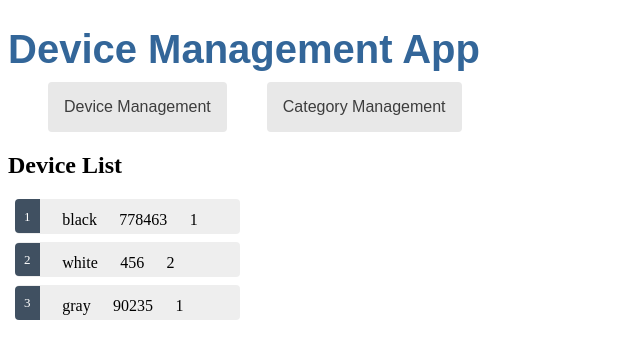
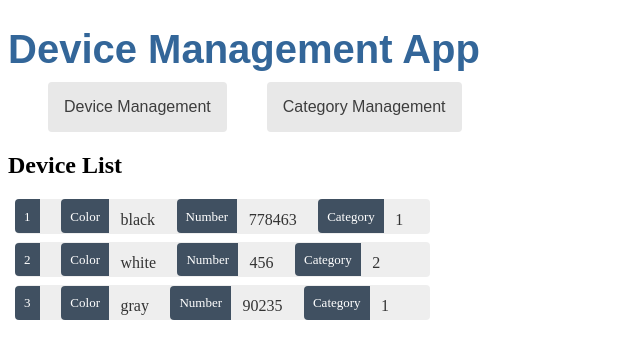
Before and after one commit to rafaelcamelo31/device-front, an Angular app: page /devices in a window 1280 px wide. Shown: the top 358 px of the page, without its empty margins (0-640 px from the left). Built offline with nearby package versions, Linux system fonts and the light colour scheme.

Commit message:
refactor devices component

```diff
--- a/src/app/devices/devices.component.css
+++ b/src/app/devices/devices.component.css
@@ -3,35 +3,39 @@
   margin: 0 0 2em 0;
   list-style-type: none;
   padding: 0;
-  width: 15em;
+  width: fit-content;
 }
 .devices li {
+  position: relative;
   cursor: pointer;
-  position: relative;
-  left: 0;
+}
+
+.devices li:hover {
+  left: 0.1em;
+}
+
+.devices a {
+  color: #333;
+  text-decoration: none;
   background-color: #eee;
   margin: 0.5em;
   padding: 0.3em 0;
   height: 1.6em;
   border-radius: 4px;
+  display: block;
+  width: 100%;
 }
-.devices li:hover {
+
+.devices a:hover {
   color: #2c3a41;
   background-color: #e6e6e6;
-  left: 0.1em;
 }
-.devices li.selected {
-  background-color: lightblue;
-  color: white;
+
+.devices a:active {
+  background-color: #525252;
+  color: #fafafa;
 }
-.devices li.selected:hover {
-  background-color: #505050;
-  color: white;
-}
-.devices li.selected:active {
-  background-color: black;
-  color: white;
-}
+
 .devices .badge {
   display: inline-block;
   font-size: small;
--- a/src/app/devices/devices.component.html
+++ b/src/app/devices/devices.component.html
@@ -1,15 +1,17 @@
 <h2>Device List</h2>
 <ul class="devices">
-  <li
-    *ngFor="let device of devices"
-    (click)="onSelect(device)"
-    [class.selected]="device === selectedDevice"
-  >
-    <span class="badge">{{ device.id }}</span>
-    <span class="item">{{ device.color }}</span>
-    <span class="item">{{ device.partNumber }}</span>
-    <span class="item">{{ device.categoryId }} </span>
+  <li *ngFor="let device of devices">
+    <a routerLink="/devices/detail/{{ device.id }}">
+      <span class="badge">{{ device.id }}</span>
+      <span class="item"
+        ><span class="badge">Color </span>{{ device.color }}</span
+      >
+      <span class="item"
+        ><span class="badge">Number</span>{{ device.partNumber }}</span
+      >
+      <span class="item"
+        ><span class="badge">Category</span>{{ device.categoryId }}
+      </span>
+    </a>
   </li>
 </ul>
-
-<app-device-detail [device]="selectedDevice"></app-device-detail>
--- a/src/app/devices/devices.component.ts
+++ b/src/app/devices/devices.component.ts
@@ -11,16 +11,11 @@ import { DEVICES } from './mock-devices';
 })
 export class DevicesComponent implements OnInit {
   devices: Device[] = [];
-  selectedDevice?: Device;
 
   constructor(private deviceService: DeviceService) {}
 
   ngOnInit(): void {
     this.getDevices();
-  }
-
-  onSelect(device: Device): void {
-    this.selectedDevice = device;
   }
 
   getDevices(): void {
```
